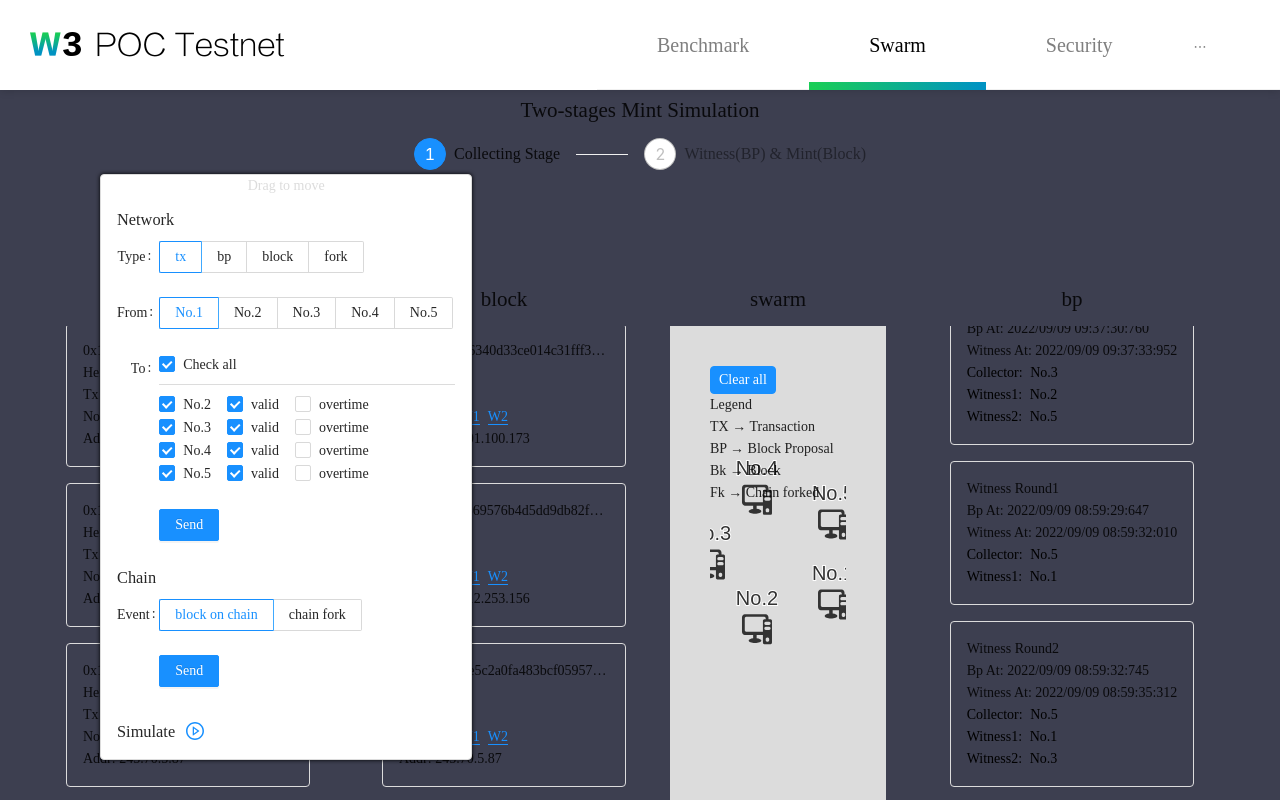
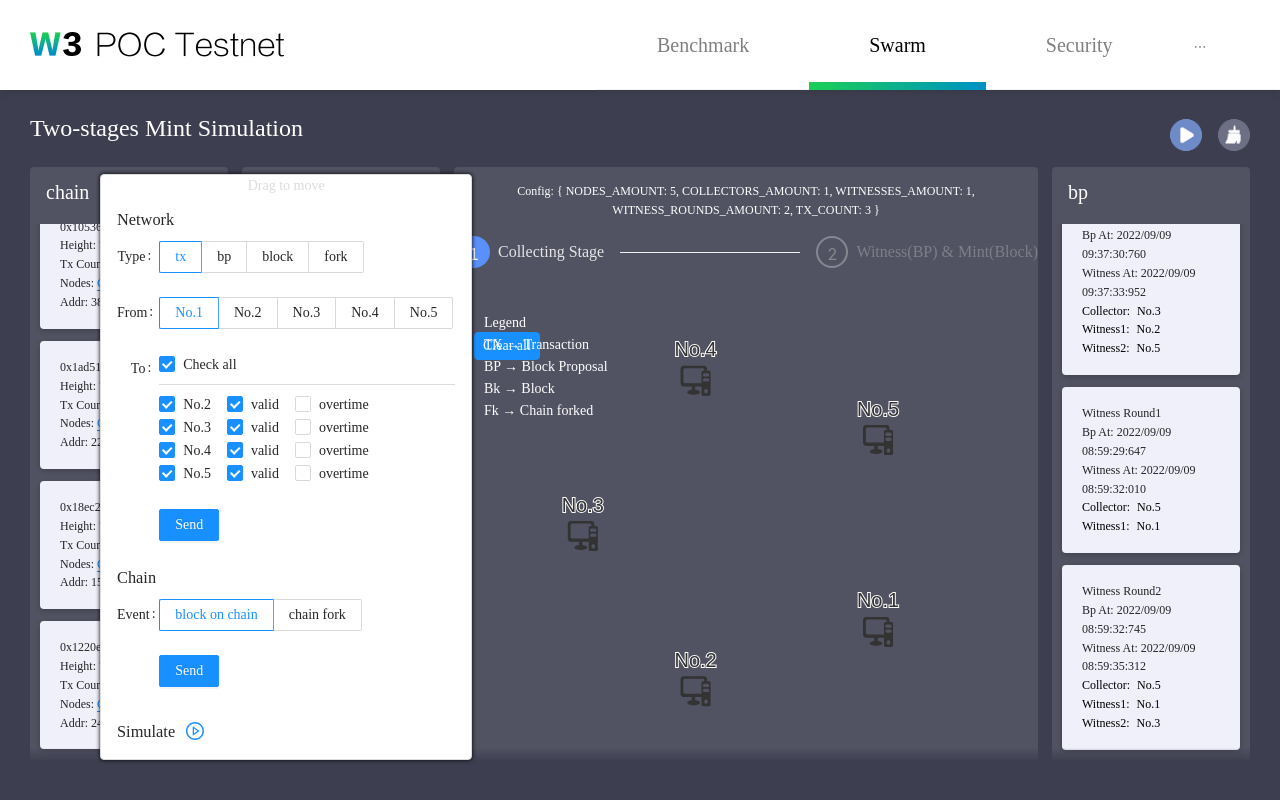
Before and after one commit to weihaopeng/W3-POC, a Vue app: page /#/swarm in a window 1280 px wide. Built offline with nearby package versions, Linux system fonts and the light colour scheme.

Commit message:
#8 enhance whole style of swarm page; add process of step when animate

```diff
--- a/src/pages/tech-spike/swarm.vue
+++ b/src/pages/tech-spike/swarm.vue
@@ -1,36 +1,21 @@
 <template lang="pug">
 .swarm
-  .swarm-title
-    h1 Two-stages Mint Simulation
-    div(v-if="route.query.present", style="color: #666; height: 40px; display: flex; align-items: center;")
-      span Config: { NODES_AMOUNT: 5, COLLECTORS_AMOUNT: 1, WITNESSES_AMOUNT: 1, WITNESS_ROUNDS_AMOUNT: 2, TX_COUNT: 3 }
-      AButton(v-if="!presenting" type="link" size="large" @click="simulate")
+  .swarm-header
+    .swarm-header__title Two-stages Mint Simulation
+    .swarm-header__operation
+      AButton.play-btn(v-if="!presenting"  shape="circle" @click="simulate")
         template(#icon)
-          PlayCircleOutlined
-      AButton.ant-btn-icon-only.stop-btn(v-else type="link" size="large" @click="stopSimulate")
+          img(:src="PlayPng")
+      AButton.ant-btn-icon-only.stop-btn(v-else @click="stopSimulate")
         .stop-btn__icon
           .stop-btn__icon-inner
-      AButton(type="primary" @click="clearSwarm") Clear Swarm
-    ASteps(:precent="currentPrecent", :current="currentStep")
-      AStep(title="Collecting Stage")
-        template(#description)
-          .swarm-step-description.highlight-green(v-if="currentStage" :class="{ highlight: currentStage === 'tx' }")
-            span random collector: {{ collectorName }}
-            span.highlight-point {{ txRoundList.length }}/3
-            span Txs
-      AStep(title="Witness(BP) & Mint(Block)")
-        template(#description)
-          .swarm-step-description.highlight-orange(v-for="(bpRound, index) in bpRoundList", :class="{ highlight: currentStage === `bp${index + 1}` || bpRound.type === 'block' }")
-            div(v-if="bpRound.type === 'bp'")
-              span Round
-              span.highlight-point {{ index + 1 }}
-              span random witness:
-              span.highlight-point {{ bpRound.witnessName }}
-            span.highlight-point(v-else) Mint
+      AButton.clear-btn(shape="circle")
+        template(#icon)
+          img(:src="ClearPng")
 
   .swarm-main
     .chain-column
-      h1 chain
+      .chain-column__title chain
       #chain-container(ref="chainContainer")
         .chain-container(v-for="block in chainBlockList" :class="{ highlight: block.highlight, selected: block.roundId === selectedRound }" @click="highlightBlockOrBp(block)")
           .block-info
@@ -46,7 +31,7 @@
             div Addr: {{ block.data.block.node.address }}
 
     .block-column
-      h1 block
+      .block-column__title block
       #block-container(ref="blockContainer")
         .block-container(v-for="block in blockList" :class="{ highlight: block.highlight, selected: block.roundId === selectedRound }" @click="highlightBlockOrBp(block)")
           .block-info
@@ -61,19 +46,45 @@
             div Addr: {{ block.data.node.address }}
 
     .swarm-column
-      h1 swarm
+      .swarm-steps
+        .swarm-steps__config Config: { NODES_AMOUNT: 5, COLLECTORS_AMOUNT: 1, WITNESSES_AMOUNT: 1, WITNESS_ROUNDS_AMOUNT: 2, TX_COUNT: 3 }
+        ASteps(:percent="currentPercent * 33", :current="currentStep")
+          AStep(title="Collecting Stage" disabled)
+            template(#description)
+              .swarm-step-description.highlight-green(v-if="currentStage" :class="{ highlight: currentStage === 'tx' }")
+                span random collector: {{ collectorName }}
+                span.highlight-point {{ txRoundList.length }}/3
+                span Txs
+          AStep(title="Witness(BP) & Mint(Block)" disabled)
+            template(#description)
+              .swarm-step-description.highlight-orange(v-for="(bpRound, index) in bpRoundList", :class="{ highlight: currentStage === `bp${index + 1}` || bpRound.type === 'block' }")
+                div(v-if="bpRound.type === 'bp'")
+                  span Round
+                  span.highlight-point {{ index + 1 }}
+                  span random witness:
+                  span.highlight-point {{ bpRound.witnessName }}
+                span.highlight-point(v-else) Mint
+
       .swarm-cvs-container
         #swarm-node-cvs
         #swarm-tooltip-container
-          .swarm-tooltip-legend
-            div Legend
-            div TX → Transaction
-            div BP → Block Proposal
-            div Bk → Block
-            div Fk → Chain forked
+        .swarm-tooltip-legend
+          div Legend
+          div
+            span TX
+            span.swarm-tooltip-legend__description → Transaction
+          div
+            span BP
+            span.swarm-tooltip-legend__description → Block Proposal
+          div
+            span Bk
+            span.swarm-tooltip-legend__description → Block
+          div
+            span Fk
+            span.swarm-tooltip-legend__description → Chain forked
 
     .bp-column
-      h1 bp
+      .bp-column__title bp
       #bp-container(ref="bpContainer")
         .bp-container(v-for="(bp, bpIndex) in bpList" :class="{ highlight: bp.highlight, selected: bp.roundId === selectedRound }" @click="highlightBlockOrBp(bp)")
           span Witness Round{{ bp.data.round }}
@@ -95,7 +106,8 @@ import ControlSimulator from './swarm/control-simulator.vue'
 import { useRoute } from 'vue-router'
 import { getRandomIp, getRandomHash } from './util.js'
 import dayjs from 'dayjs'
-import { PlayCircleOutlined, PauseCircleOutlined } from '@ant-design/icons-vue'
+import PlayPng from '@/assets/play.png'
+import ClearPng from '@/assets/clear.png'
 
 import nodes from './swarm/assets/nodes.json'
 import MessageHandler from './swarm/MessageHandler.js'
@@ -103,14 +115,14 @@ import SwarmPainter from './swarm/painter/SwarmPainter.js'
 
 export default defineComponent({
   name: 'Swarm',
-  components: { PlayCircleOutlined, PauseCircleOutlined, ControlSimulator },
+  components: { ControlSimulator },
   setup: () => {
     const chainBlockList = ref([])
     const blockList = ref([])
     const bpList = ref([])
     const bpRoundList = ref([])
     const collectorName = ref('No.4')
-    const currentPrecent = ref(0)
+    const currentPercent = ref(0)
     const currentStep = ref(0)
     const currentStage = ref('')
     const txRoundList = ref([])
@@ -248,7 +260,6 @@ export default defineComponent({
     }
 
     const analysisCurrentStage = (...args) => {
-      console.log('stage', args)
       const type = args[0].type
       const sessionId = args[0].sessionId
       const isWitness = args[0].data.isWitness
@@ -257,8 +268,10 @@ export default defineComponent({
       if (!currentStage.value) currentStage.value = 'tx'
       if (type === 'tx' && action === 'departure' && !txRoundList.value.find((round) => round.sessionId === sessionId)) {
         txRoundList.value.push({ sessionId })
+        currentPercent.value++
       }
       if (type === 'bp' && isWitness && !bpRoundList.value.find((round) => round.sessionId === sessionId)) {
+        if (bpRoundList.value.length === 0 ) currentPercent.value = 0
         currentStep.value = 1
         bpRoundList.value.push({
           witnessName: nodes.find((node) => node.id === toNodeId).name,
@@ -266,21 +279,28 @@ export default defineComponent({
           type
         })
         currentStage.value = `bp${bpRoundList.value.length}`
+        currentPercent.value++
       }
       if (type === 'block' && !bpRoundList.value.find((round) => round.sessionId === sessionId)) {
         bpRoundList.value.push({ sessionId, type: 'block' })
         currentStage.value = `block`
+        currentPercent.value++
       }
     }
 
     const simulate = () => {
-      clearSwarm()
+      resetSwarm()
+      ControlSimulatorComp.value.playPresent()
+    }
+
+    const resetSwarm = () => {
+      clearSwarmCvs()
       currentStep.value = 0
       collectorName.value = 'No.4'
       txRoundList.value = []
       bpRoundList.value = []
       currentStage.value = ''
-      ControlSimulatorComp.value.playPresent()
+      currentPercent.value = 0
     }
 
     const stopSimulate = () => {
@@ -315,11 +335,11 @@ export default defineComponent({
         bpRoundList.value.push({ type: 'block '})
         currentStage.value = 'block'
       } else {
-        selectedRound.value = ''
+        resetSwarm()
       }
     }
 
-    const clearSwarm = () => {
+    const clearSwarmCvs = () => {
       messageHandler.value.clearRoles(nodes.map((node) => node.id))
       selectedRound.value = ''
       swarmPainter.value.clearAll()
@@ -330,7 +350,7 @@ export default defineComponent({
       blockList,
       bpList,
       bpRoundList,
-      currentPrecent,
+      currentPercent,
       currentStep,
       currentStage,
       txRoundList,
@@ -343,13 +363,15 @@ export default defineComponent({
       presenting,
       selectedRound,
       collectorName,
+      PlayPng,
+      ClearPng,
       handleMsg,
       startPresent,
       endPresent,
       simulate,
       stopSimulate,
       highlightBlockOrBp,
-      clearSwarm
+      clearSwarmCvs
     }
   }
 })
@@ -363,29 +385,22 @@ export default defineComponent({
   width: 100%;
   display: flex;
   flex-direction: column;
-  &-title {
+  &-header {
+    color: #fff;
+    font-size: 24px;
     display: flex;
-    flex-direction: column;
-    align-items: center;
-    .ant-steps {
-      padding: 0 30vw;
-      height: 145px;
-      .ant-steps-item-description {
-        max-width: 360px;
-        font-size: 24px;
+    justify-content: space-between;
+    margin: 16px 0;
+    &__operation {
+      .ant-btn {
+        margin-left: 16px;
       }
-      .swarm-step-description {
-        white-space: nowrap;
-        span {
-          margin-left: 4px;
-        }
-        &.highlight.highlight-green .highlight-point {
-          font-weight: bolder;
-          color: #52c41a;
-        }
-        &.highlight.highlight-orange .highlight-point {
-          font-weight: bolder;
-          color: #fa8c16;
+      .play-btn, .stop-btn, .clear-btn {
+        border-width: 0;
+        padding: 0;
+        background: transparent;
+        img {
+          width: 32px;
         }
       }
     }
@@ -393,6 +408,88 @@ export default defineComponent({
   &-main {
     flex-grow: 1;
     display: flex;
+    overflow: hidden;
+  }
+  .swarm-steps {
+    height: 146px;
+    display: flex;
+    flex-direction: column;
+    align-items: center;
+    &__config {
+      font-size: 12px;
+      color: #fff;
+      margin: 15px 0 12px;
+      text-align: center;
+      font-weight: 300;
+    }
+    .ant-steps {
+      // padding: 0 200px;
+      width: 584px;
+      .ant-steps-item {
+        cursor: default;
+      }
+      .ant-steps-item-title {
+        color: rgba(255, 255, 255, 0.85);
+      }
+
+      .ant-progress-circle-trail {
+        display: none;
+      }
+      .ant-steps-item-icon {
+        background: #5B8FF9;
+        border-color: #5B8FF9;
+        border-width: 2px;
+      }
+      .ant-steps-item-wait {
+        .ant-steps-item-title {
+          color: rgba(255, 255, 255, 0.255);
+        }
+        .ant-steps-item-icon {
+          background-color: transparent;
+          border-color: rgba(255, 255, 255, 0.3);
+          .ant-steps-icon {
+            color: rgba(255, 255, 255, 0.3);
+          }
+        }
+      }
+      .ant-steps-item-finish {
+        .ant-steps-item-icon {
+          background-color: transparent;
+          border-color: #5B8FF9;
+          .ant-steps-icon {
+            color: #5B8FF9;
+          }
+        }
+      }
+      .ant-steps-item-description {
+        max-width: 360px;
+        font-size: 14px;
+        color: rgba(255, 255, 255, 0.85);
+      }
+      .swarm-step-description {
+        white-space: nowrap;
+        span {
+          margin-left: 4px;
+        }
+        &.highlight.highlight-green {
+          font-weight: bolder;
+          color: #1ACD57;
+        }
+        &.highlight.highlight-orange {
+          font-weight: bolder;
+          color: rgb(238, 140, 62);
+        }
+      }
+    }
+  }
+  .swarm-tooltip-legend {
+    position: absolute;
+    top: 0;
+    left: 30px;
+    color: #fff;
+    .swarm-tooltip-legend__description {
+      font-weight: 300;
+    }
   }
   .node-info__link {
     color: #1890ff;
--- a/src/pages/tech-spike/swarm/control-simulator.vue
+++ b/src/pages/tech-spike/swarm/control-simulator.vue
@@ -344,7 +344,7 @@ export default defineComponent({
       presentStatus.value = 'stopped';
       networkType.value = type;
       fromNodeId.value = from;
-      // emit('endPresent')
+      emit('endPresent')
     }
 
     const pausePresent = () => {
@@ -459,29 +459,32 @@ export default defineComponent({
   display: inline-flex;
   justify-content: center;
   &__icon {
-    border: solid 1px #1890ff;
-    width: 18px;
-    height: 18px;
-    border-radius: 9px;
+    border: solid 2px #6e8bc7;
+    width: 32px;
+    height: 32px;
+    border-radius: 50%;
     transform: translateY(2px);
+    box-sizing: border-box;
+    display: flex;
+    align-items: center;
+    justify-content: center;
     &-inner {
-      background: #1890ff;
-      width: 8px;
-      height: 8px;
-      margin: 4px;
+      background: #6e8bc7;
+      width: 48%;
+      height: 48%;
     }
   }
-  &:hover .stop-btn__icon {
-    border-color: #40a9ff;
-    &-inner {
-      background-color: #40a9ff;
-    }
-  }
-  &:active .stop-btn__icon {
-    border-color: #096dd9;
-    &-inner {
-      background-color: #096dd9;
-    }
-  }
+  // &:hover .stop-btn__icon {
+  //   border-color: #40a9ff;
+  //   &-inner {
+  //     background-color: #40a9ff;
+  //   }
+  // }
+  // &:active .stop-btn__icon {
+  //   border-color: #096dd9;
+  //   &-inner {
+  //     background-color: #096dd9;
+  //   }
+  // }
 }
 </style>
--- a/src/pages/tech-spike/swarm/painter/SwarmNode.js
+++ b/src/pages/tech-spike/swarm/painter/SwarmNode.js
@@ -34,22 +34,36 @@ class SwarmNode {
   }
 
   calculateTooltipPos(xmin, xmax) {
-    const ymid = this.cvsHeight / 2
-    if (this.x === xmin) {
+    const xmid = this.cvsWidth / 2
+    this.isHorizontal = false
+    if (this.x <= xmid) {
       this.tooltipWrapper.style.transform = `translateX(calc(-100% - ${TOOLTIP_DISTANCE}px)`
-      this.isHorizontal = false
-    } else if (this.x === xmax) {
+    } else {
       this.tooltipWrapper.style.transform = `translateX(${this.cvsSimbolSize + TOOLTIP_DISTANCE}px)`
-      this.isHorizontal = false
     }
-    else if (this.y < ymid) this.tooltipWrapper.style.transform = `translateY(calc(-100% - ${TOOLTIP_DISTANCE}px)`
-    else this.tooltipWrapper.style.transform = `translateY(${this.cvsSimbolSize + TOOLTIP_DISTANCE}px)`
-
     this.tooltipWrapper.style.left = `${this.x - this.cvsSimbolSize / 2}px`
     this.tooltipWrapper.style.top = `${this.y - this.cvsSimbolSize / 2}px`
 
     this.tooltipWrapper.classList.add(this.isHorizontal ? 'horizontal' : 'vertical')
   }
+
+  // calculateTooltipPos(xmin, xmax) {
+  //   const ymid = this.cvsHeight / 2
+  //   if (this.x === xmin) {
+  //     this.tooltipWrapper.style.transform = `translateX(calc(-100% - ${TOOLTIP_DISTANCE}px)`
+  //     this.isHorizontal = false
+  //   } else if (this.x === xmax) {
+  //     this.tooltipWrapper.style.transform = `translateX(${this.cvsSimbolSize + TOOLTIP_DISTANCE}px)`
+  //     this.isHorizontal = false
+  //   }
+  //   else if (this.y < ymid) this.tooltipWrapper.style.transform = `translateY(calc(-100% - ${TOOLTIP_DISTANCE}px)`
+  //   else this.tooltipWrapper.style.transform = `translateY(${this.cvsSimbolSize + TOOLTIP_DISTANCE}px)`
+
+  //   this.tooltipWrapper.style.left = `${this.x - this.cvsSimbolSize / 2}px`
+  //   this.tooltipWrapper.style.top = `${this.y - this.cvsSimbolSize / 2}px`
+
+  //   this.tooltipWrapper.classList.add(this.isHorizontal ? 'horizontal' : 'vertical')
+  // }
 
   /**
    * Tooltip card is a card with two tooltips. A node may receive messages from two tx/block processes at the same time.
--- a/src/pages/tech-spike/swarm/painter/SwarmPainter.js
+++ b/src/pages/tech-spike/swarm/painter/SwarmPainter.js
@@ -17,7 +17,9 @@ class SwarmPainter {
     for (let index = 0; index < nodes.length; index++) {
       const node = nodes[index]
       nodes.map((n, i) => {
-        if (n.id !== node.id) links.push({ source: index, target: i, lineStyle: { curveness: index > i ? 0.1 : -0.1 } })
+        const curveness = index > i ? 0.1 : -0.1
+
+        if (n.id !== node.id) links.push({ source: index, target: i, lineStyle: { curveness } })
       })
     }
     return links
@@ -44,7 +46,7 @@ class SwarmPainter {
           layout: 'circular',
           animation: false,
           edgeSymbol: ['circle', 'arrow'],
-          edgeSymbolSize: [4, 25],
+          edgeSymbolSize: [4, 10],
           circular: {
             rotateLabel: false
           },
@@ -81,6 +83,7 @@ class SwarmPainter {
       ]
     }
     this.chart.setOption(option)
+    window.ccc = this.chart
   }
 
   initClearBtn() {
--- a/src/pages/tech-spike/swarm/swarm.scss
+++ b/src/pages/tech-spike/swarm/swarm.scss
@@ -12,18 +12,38 @@ html, body {
 .chain-column, .block-column, .bp-column, .swarm-column {
   display: flex;
   flex-direction: column;
-  align-items: center;
-  margin: 0 8px;
+  margin-right: 14px;
+  background: rgba(255, 255, 255, 0.1);
+  border-radius: 4px;
+  &::-webkit-scrollbar {
+    display: none;
+  }
+  position: relative;
+  &::after {
+    position: absolute;
+    content: '';
+    bottom: 0;
+    width: 100%;
+    height: 12px;
+    background: linear-gradient(180deg,rgba(61,63,80,0.00), rgba(61,63,80,0.90));
+    border-radius: 0px 0px 4px 4px;
+  }
 }
 
 .chain-column, .block-column, .bp-column {
-  width: 300px;
+  width: 270px;
   overflow-y: auto;
-  max-height: 65vh;
+  max-height: 100%;
+  &__title {
+    color: #fff;
+    font-size: 20px;
+    text-align: left;
+    margin: 10px 16px 15px;
+  }
 }
 
 .bp-column  {
-  width: 340px;
+  margin-right: 0;
 }
 
 .swarm-column {
@@ -32,6 +52,9 @@ html, body {
 
 #chain-container, #block-container, #bp-container {
   overflow-y: auto;
+  &::-webkit-scrollbar {
+    display: none;
+  }
 }
 
 /*************** swarm ***************/
@@ -83,10 +106,10 @@ $tooltip-bg-map: (
 
 .swarm-cvs-container {
   flex-grow: 1;
-  background: #dcdcdc;
+  // background: #dcdcdc;
   width: 100%;
   position: relative;
-  padding: 40px;
+  padding: 20px;
   box-sizing: border-box;
   #swarm-node-cvs {
     width: 100%;
@@ -94,8 +117,8 @@ $tooltip-bg-map: (
   }
   #swarm-tooltip-container {
     position: absolute;
-    top: 40px;
-    left: 40px;
+    top: 20px;
+    left: 20px;
     width: calc(100% - 80px);
     height: calc(100% - 80px);
 
@@ -152,6 +175,22 @@ $tooltip-bg-map: (
   }
 }
 
+$block-selected-bg-color-map: (
+  'chain': #a9eabf,
+  'block': #d9a9ea,
+  'bp': #ead9a9
+);
+$block-selected-border-color-map: (
+  'chain': #1acd57,
+  'block': #c229cf,
+  'bp': #dfa517
+);
+$block-selected-shadow-color-map: (
+  'chain': rgba(18,136,58,0.60),
+  'block': rgba(18,136,58,0.60),
+  'bp': rgba(136,102,18,0.60)
+);
+
 @mixin container($types...) {
   @for $i from 0 to length($types) {
     $type: nth($types, $i + 1);
@@ -159,19 +198,24 @@ $tooltip-bg-map: (
     .#{$type}-container {
       border: solid 1px #dcdcdc;
       border-radius: 4px;
-      margin: 16px;
-      padding: 16px;
+      margin: 6px 10px 12px;
+      padding: 15px 18px;
       // animation: yellow-fade 2s linear 1;
       position: relative;
       cursor: pointer;
-      &.highlight {
-        background-color: #fff1b8;
-      }
-      &.selected {
-        background-color: #bae7ff;
+      font-size: 12px;
+      background: #eff0f9;
+      box-sizing: border-box;
+      box-shadow: 0px 2px 6px 0px rgba(0,0,0,0.20);
+      border: solid 2px #eff0f9;
+      &.highlight, &.selected {
+        background-color: map.get($block-selected-bg-color-map, #{$type});
+        border-color: map.get($block-selected-border-color-map, #{$type});
+        box-shadow: 0 2px 8px 0 map.get($block-selected-shadow-color-map, #{$type});
       }
       &:hover {
-        box-shadow: 0 0 4px 0 #000;
+        border-color: map.get($block-selected-border-color-map, #{$type});
+        box-shadow: 0 2px 8px 0 map.get($block-selected-shadow-color-map, #{$type});
       }
     }
     .#{$type}-type {
```
Also changed, not shown: src/assets/clear.png (added), src/assets/play.png (added).
